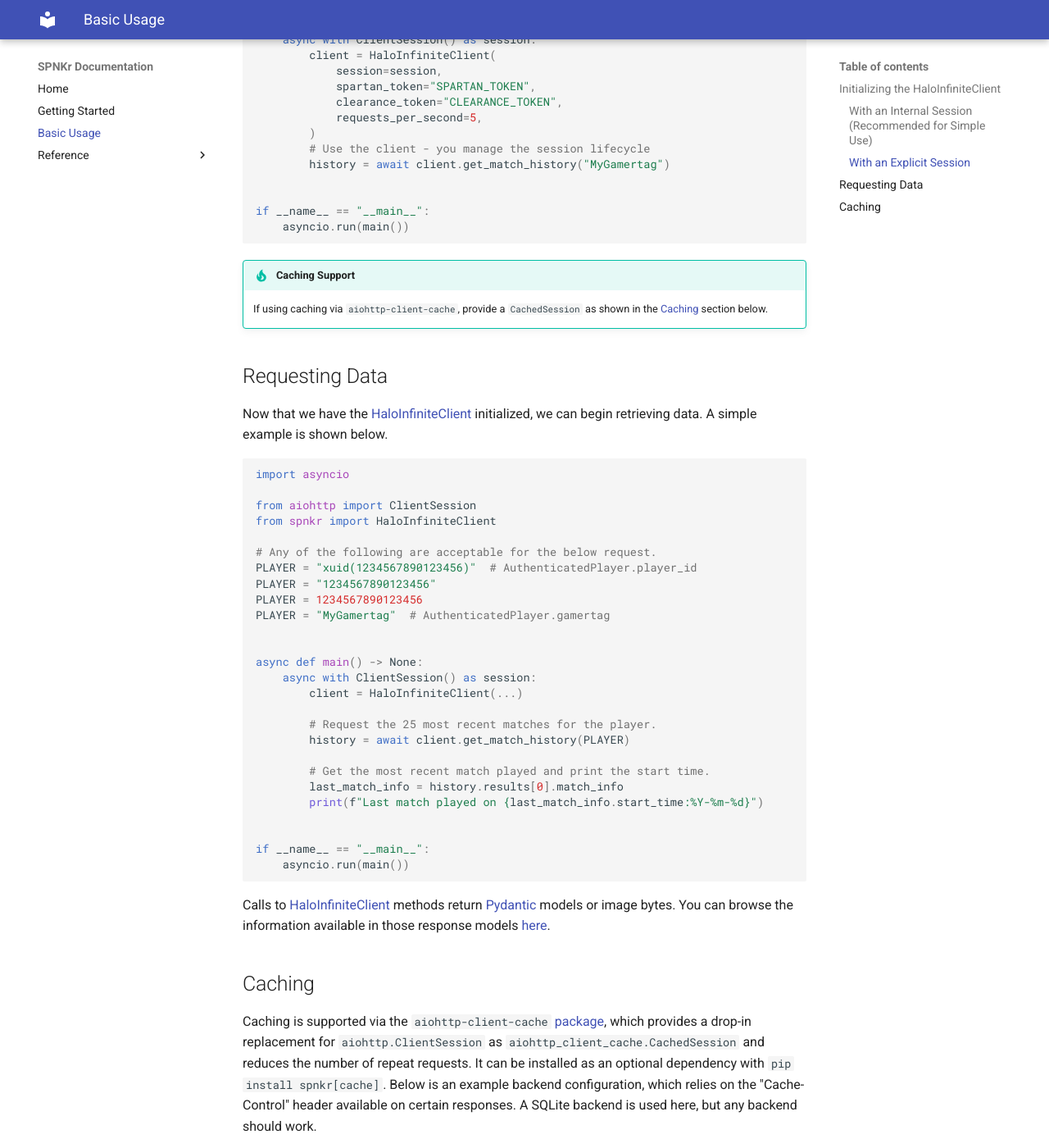
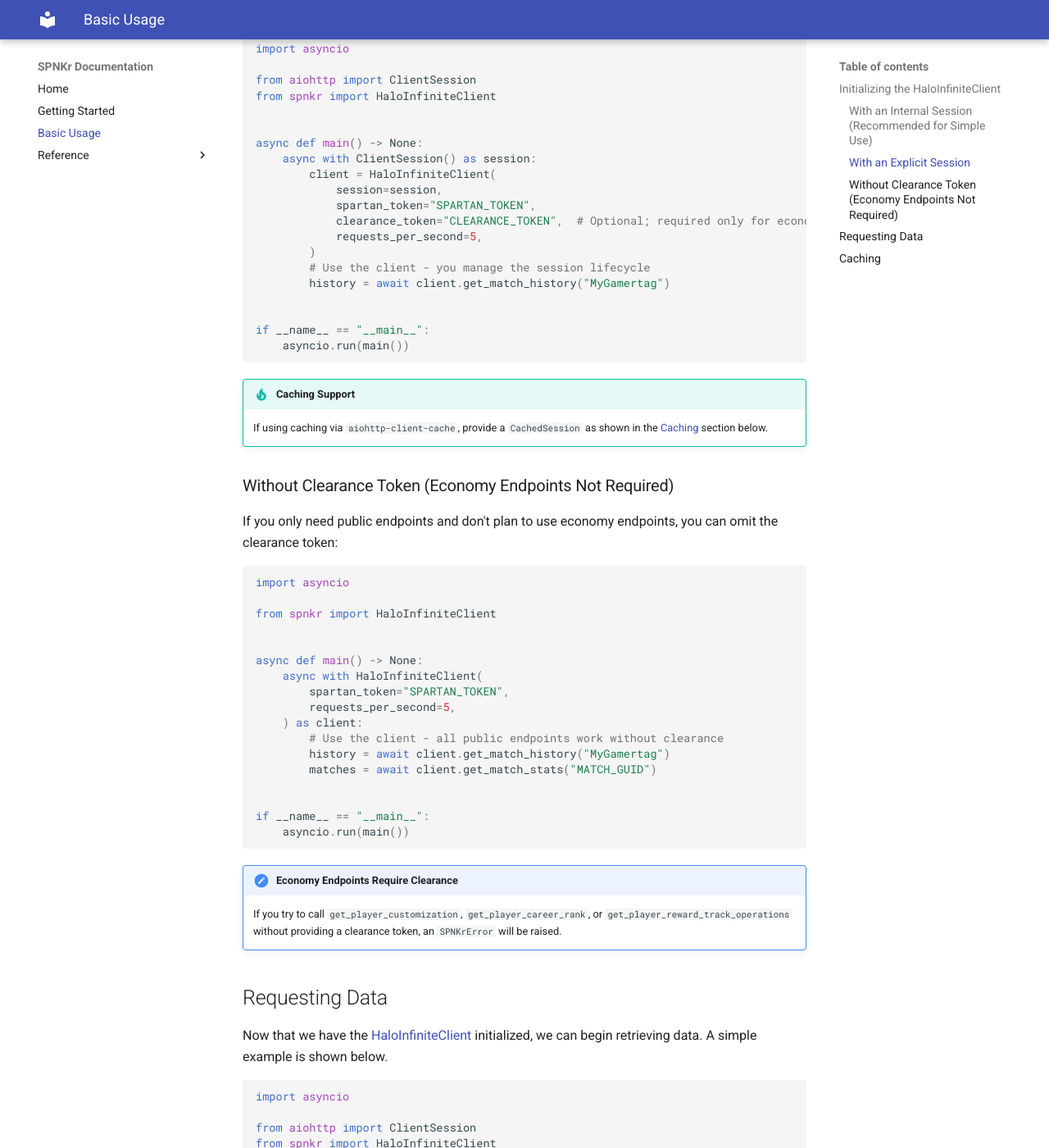
Before and after one commit to acurtis166/SPNKr, an MkDocs documentation site: the page built from docs/basic-usage.md, in a window 1280 px wide and 1400 px high, scrolled down 1094 px. Shown: the whole window at 82% size. Built offline with MkDocs 1.6.1 and Material for MkDocs 9.7.7, drawn with Linux system fonts in a browser that asks for light colours; some of the changed text lies outside the part shown.

Commit message:
Make clearance token optional.

````diff
--- a/docs/basic-usage.md
+++ b/docs/basic-usage.md
@@ -1,7 +1,7 @@
 # Basic Usage
 
 !!! info "Note"
-    These steps assume you have already obtained spartan and clearance tokens as described [here](getting-started.md).
+    These steps assume you have obtained a spartan token as described [here](getting-started.md). The clearance token is optional and only required for economy endpoints.
 
 ## Initializing the HaloInfiniteClient
 
@@ -20,7 +20,7 @@ from spnkr import HaloInfiniteClient
 async def main() -> None:
     async with HaloInfiniteClient(
         spartan_token="SPARTAN_TOKEN",
-        clearance_token="CLEARANCE_TOKEN",
+        clearance_token="CLEARANCE_TOKEN",  # Optional; required only for economy endpoints
         requests_per_second=5,
     ) as client:
         # Use the client - session is automatically created and managed
@@ -30,6 +30,9 @@ async def main() -> None:
 if __name__ == "__main__":
     asyncio.run(main())
 ```
+
+!!! tip "Clearance Token Optional"
+    If you're not using economy endpoints (`get_player_customization`, `get_player_career_rank`, `get_player_reward_track_operations`), you can omit the `clearance_token` parameter.
 
 ### With an Explicit Session
 
@@ -47,7 +50,7 @@ async def main() -> None:
         client = HaloInfiniteClient(
             session=session,
             spartan_token="SPARTAN_TOKEN",
-            clearance_token="CLEARANCE_TOKEN",
+            clearance_token="CLEARANCE_TOKEN",  # Optional; required only for economy endpoints
             requests_per_second=5,
         )
         # Use the client - you manage the session lifecycle
@@ -60,6 +63,33 @@ if __name__ == "__main__":
 
 !!! tip "Caching Support"
     If using caching via `aiohttp-client-cache`, provide a `CachedSession` as shown in the [Caching](#caching) section below.
+
+### Without Clearance Token (Economy Endpoints Not Required)
+
+If you only need public endpoints and don't plan to use economy endpoints, you can omit the clearance token:
+
+```python
+import asyncio
+
+from spnkr import HaloInfiniteClient
+
+
+async def main() -> None:
+    async with HaloInfiniteClient(
+        spartan_token="SPARTAN_TOKEN",
+        requests_per_second=5,
+    ) as client:
+        # Use the client - all public endpoints work without clearance
+        history = await client.get_match_history("MyGamertag")
+        matches = await client.get_match_stats("MATCH_GUID")
+
+
+if __name__ == "__main__":
+    asyncio.run(main())
+```
+
+!!! note "Economy Endpoints Require Clearance"
+    If you try to call `get_player_customization`, `get_player_career_rank`, or `get_player_reward_track_operations` without providing a clearance token, an `SPNKrError` will be raised.
 
 ## Requesting Data
 
````
Also changed, not shown: CHANGES.md (+2 -0 lines), README.md (+14 -13 lines), docs/getting-started.md (+5 -2 lines), 2 other files.
